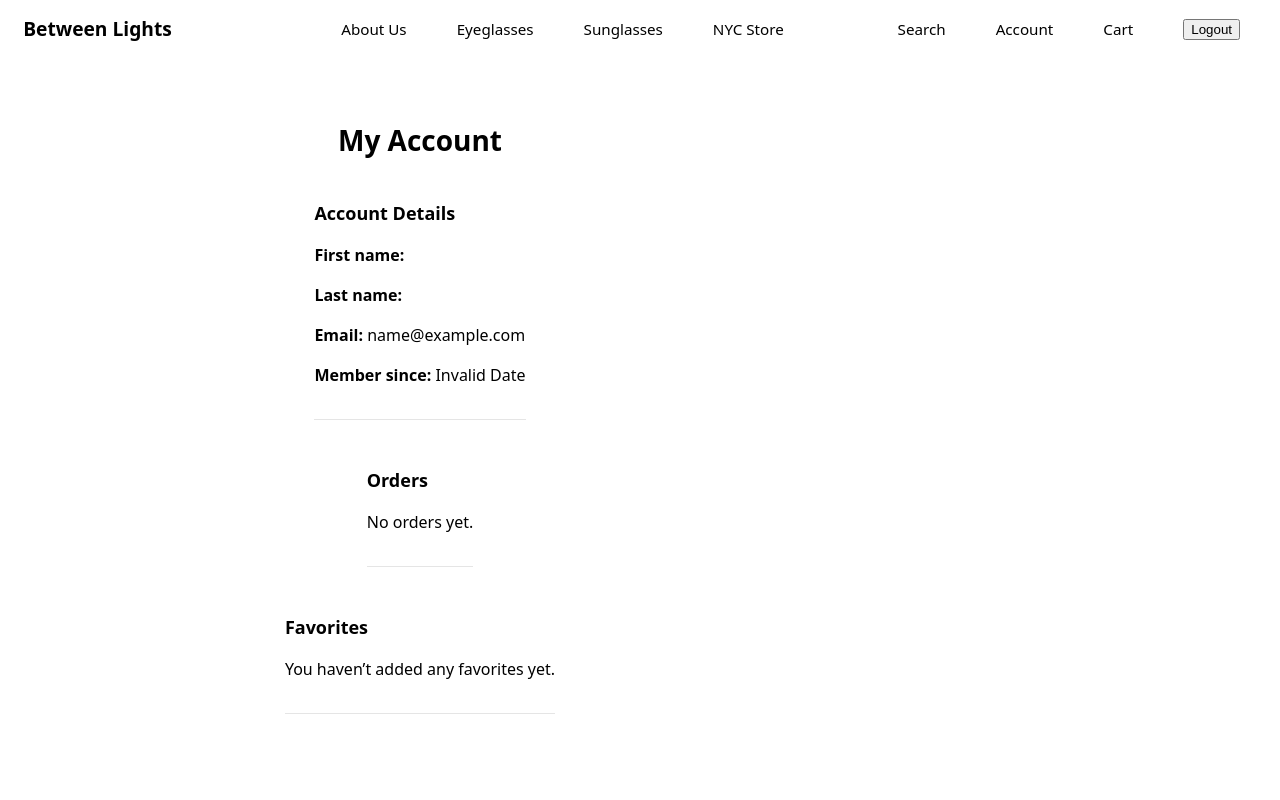
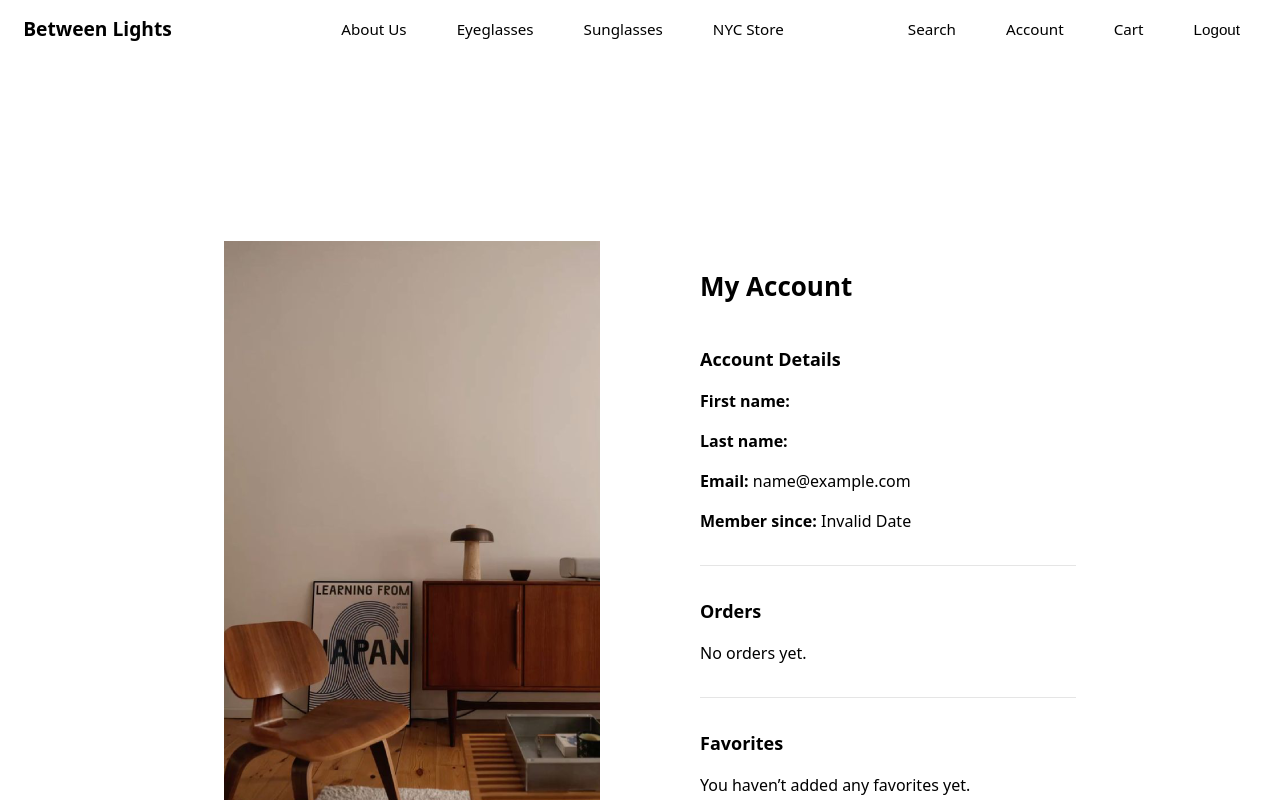
Before and after one commit to marchingkoala/betweenLights, a React (Vite) app in the folder frontend/: page /account in a window 1280 px wide. Shown: the top 800 px of the page. Built offline with nearby package versions, Linux system fonts and the light colour scheme; sample sign-in values are in the browser's storage.

Commit message:
update: account page updated with correct styling. logout button styling updated

```diff
--- a/frontend/src/common/NavBar.jsx
+++ b/frontend/src/common/NavBar.jsx
@@ -133,7 +133,13 @@ const Navbar = ({ variant = 'auto' }) => {
         <Link to="/cart" style={{ ...styles.link, color: isNavbarWhite ? 'black' : 'white' }}>
           Cart
         </Link>
-        {isAuthenticated && <button onClick={handleLogout} className="logoutBtn">
+        {isAuthenticated && <button onClick={handleLogout} className="logoutBtn" style={{
+      ...styles.link,
+      background: 'none',
+      border: 'none',
+      padding: 0,
+      color: isNavbarWhite ? 'black' : 'white',
+    }}>
         Logout
       </button>}
       </div>
--- a/frontend/src/pages/AccountPage.jsx
+++ b/frontend/src/pages/AccountPage.jsx
@@ -1,22 +1,22 @@
 import React from 'react';
-import { useDispatch, useSelector } from 'react-redux';
-import { logout } from '../redux/authSlice';
-import { useNavigate } from 'react-router-dom';
+import {  useSelector } from 'react-redux';
+import '../styles/AccountPage.css'
 
 const AccountPage = () => {
-  const dispatch = useDispatch();
-  const navigate = useNavigate();
   const { user } = useSelector((state) => state.auth);
 
   if (!user) return null; // safety guard
 
   return (
-    <div style={styles.root}>
-      <h1 style={styles.heading}>My Account</h1>
-
+    <div className='accountRoot' >
+      <div className = 'leftSection'>
+        <img src="/accountPageimg.png" alt="account page image"/>
+      </div>
+      <div className='rightSection'>
+      <h1 className='accountHeading'>My Account</h1>
       {/* Account details */}
-      <section style={styles.section}>
-        <h2 style={styles.subheading}>Account Details</h2>
+      <section className='accountSection'>
+        <h2 className='accountSubheading'>Account Details</h2>
         <p><strong>First name:</strong> {user.first_name}</p>
         <p><strong>Last name:</strong> {user.last_name}</p>
         <p><strong>Email:</strong> {user.email}</p>
@@ -27,54 +27,19 @@ const AccountPage = () => {
       </section>
 
       {/* Orders placeholder */}
-      <section style={styles.section}>
-        <h2 style={styles.subheading}>Orders</h2>
+      <section className='accountSection'>
+        <h2 className='accountSubheading'>Orders</h2>
         <p>No orders yet.</p>
       </section>
 
       {/* Favorites placeholder */}
-      <section style={styles.section}>
-        <h2 style={styles.subheading}>Favorites</h2>
+      <section className='accountSection'>
+        <h2 className='accountSubheading'>Favorites</h2>
         <p>You haven’t added any favorites yet.</p>
       </section>
+      </div>
     </div>
   );
 };
 
-const styles = {
-  root: {
-    display: 'flex',
-    flexDirection: 'column',
-    alignItems: 'center',
-    height: '100vh',
-    width: '100%',
-    maxWidth: '800px',
-    marginTop: '100px',
-    marginBottom: '115px',
-    padding: '0 20px',
-    textAlign: 'left',
-  },
-  heading: {
-    fontSize: '28px',
-    marginBottom: '24px',
-  },
-  subheading: {
-    fontSize: '18px',
-    marginBottom: '12px',
-  },
-  section: {
-    marginBottom: '32px',
-    paddingBottom: '16px',
-    borderBottom: '1px solid #e5e5e5',
-  },
-  logoutBtn: {
-    marginTop: '24px',
-    padding: '10px 16px',
-    background: '#000',
-    color: '#fff',
-    border: 'none',
-    cursor: 'pointer',
-  },
-};
-
 export default AccountPage;
--- /dev/null
+++ b/frontend/src/styles/AccountPage.css
@@ -0,0 +1,43 @@
+/* AccountPage.css */
+
+.accountRoot {
+    display: flex;
+    flex-direction: row;
+    align-items: center;
+    height: 100vh;
+    width: 100%;
+    margin-top: 100px;
+    margin-bottom: 115px;
+    padding: 0 10px;
+    text-align: left;
+    gap: 100px;
+    justify-content: center;
+}
+
+.leftSection {
+    width: 376px;
+    height:630px;
+    background-color: red;
+    margin-top: 111px;
+}
+
+.rightSection {
+    width: 376px;
+    margin-top: 111px;
+}
+
+.accountHeading {
+    font-size: 26px;
+    margin-bottom: 2.5rem;
+}
+
+.accountSubheading {
+    font-size: 18px;
+    margin-bottom: 12px;
+}
+
+.accountSection {
+    margin-bottom: 32px;
+    padding-bottom: 16px;
+    border-bottom: 1px solid #e5e5e5;
+}
```
Also changed, not shown: frontend/public/accountPageimg.png (added).
